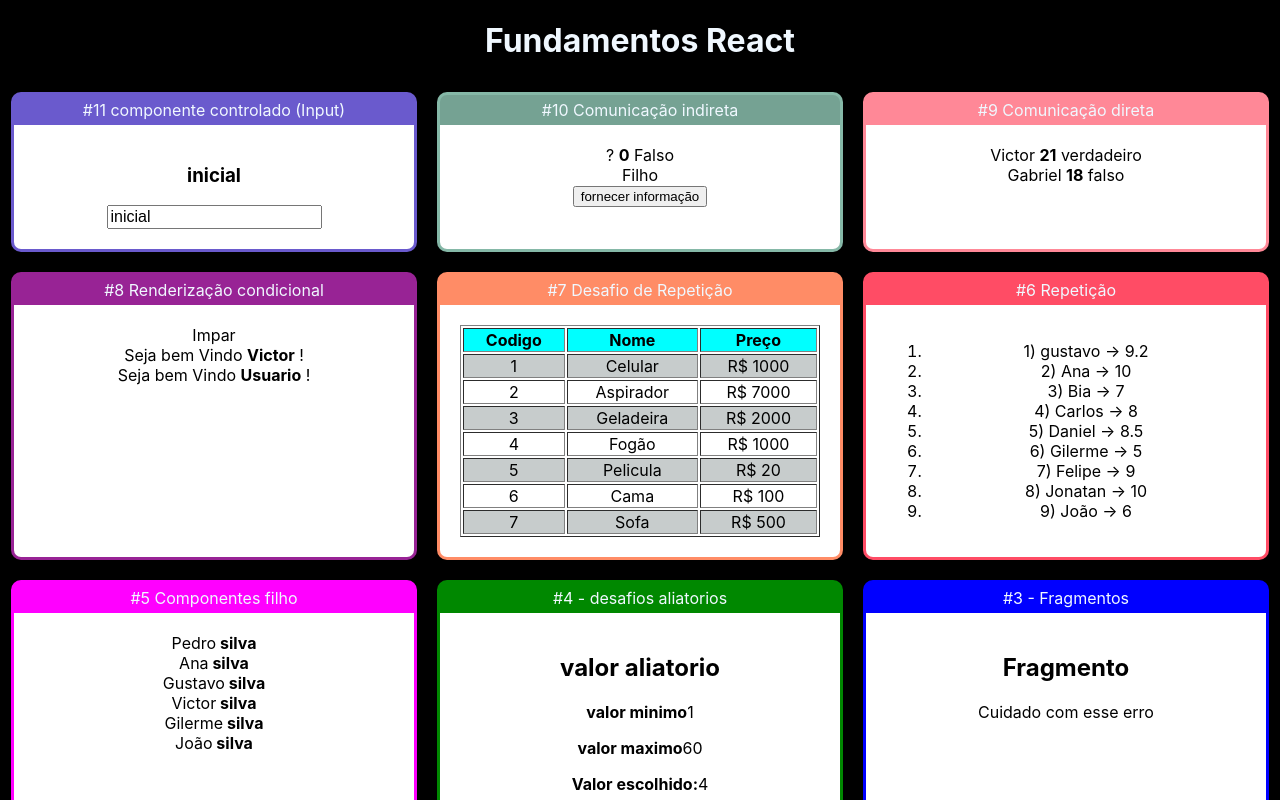
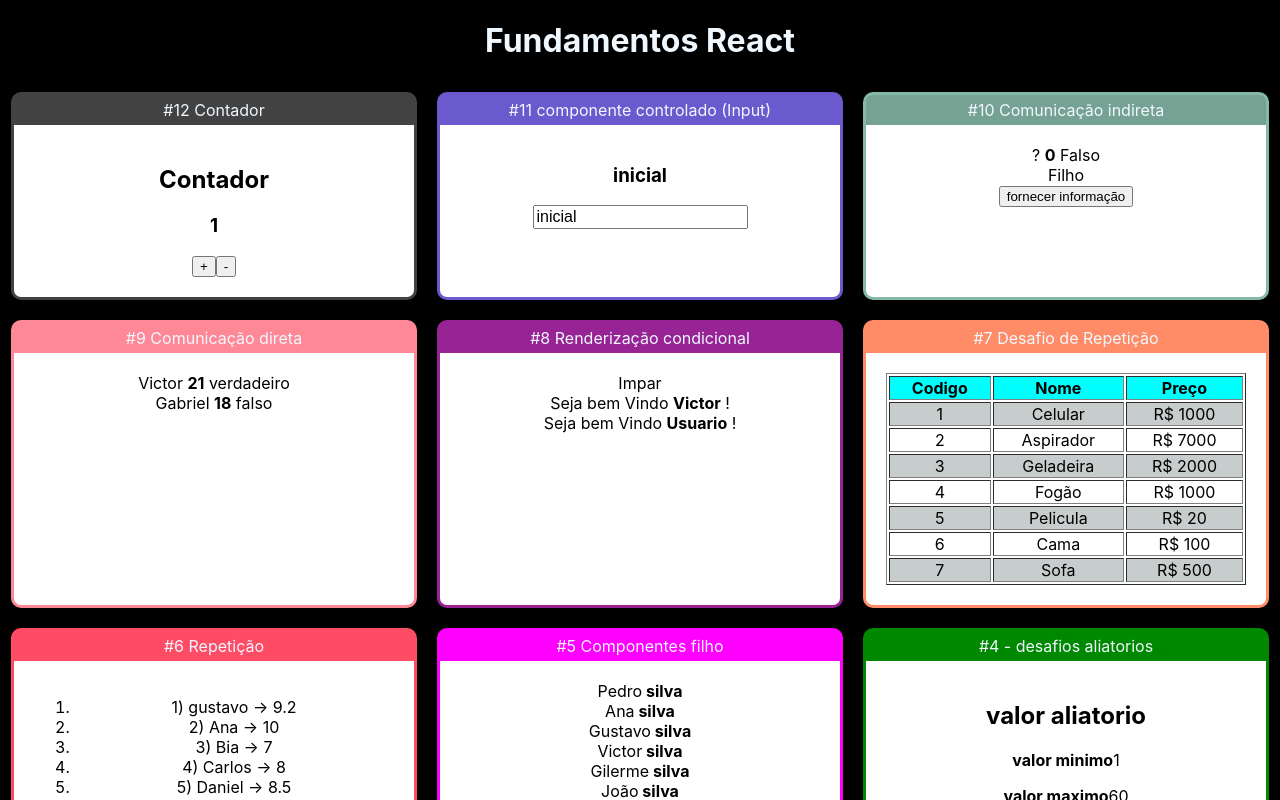
Before and after one commit to victoreduardo21/fundamentos-react, a React (Create React App) app: page / in a window 1280 px wide. Shown: the top 800 px of the page. Built offline with nearby package versions, Linux system fonts and the light colour scheme.

Commit message:
componentes contador

```diff
--- a/src/App.js
+++ b/src/App.js
@@ -13,6 +13,8 @@
 import DiretaPai from './components/comunicacao/DiretaPai'
 import IndiretaPai from './components/comunicacao/IndiretaPai'
 import Input from './components/formulario/input'
+import Contador from './components/Contador/contador'
+
 
 import React from "react"
 
@@ -22,6 +24,11 @@
       <h1>Fundamentos React</h1>
 
       <div className="cards">
+
+
+      <Card titulo='#12 Contador' color="#424242">
+          <Contador numeroInicial={1}></Contador>
+        </Card>
 
         <Card titulo='#11 componente controlado (Input)' color="#6A5ACD">
           <Input></Input>
--- /dev/null
+++ b/src/components/Contador/contador.jsx
@@ -0,0 +1,37 @@
+import React, { Component } from "react";
+
+
+class Contador extends Component {
+
+    state = {
+        numero: this.props.numeroInicial,
+
+    };
+
+    inc = () => {
+        this.setState({
+            numero: this.state.numero + 1,
+        })
+    }
+
+    dec = () => {
+        this.setState({
+            numero: this.state.numero - 1,
+        })
+    }
+
+
+
+    render() {
+        return (
+            <div>
+                <h2>Contador</h2>
+                <h3>{this.state.numero}</h3>
+                <button onClick={this.inc}>+</button>
+                <button onClick={this.dec}>-</button>
+
+            </div>
+        )
+    }
+
+} export default Contador
```
